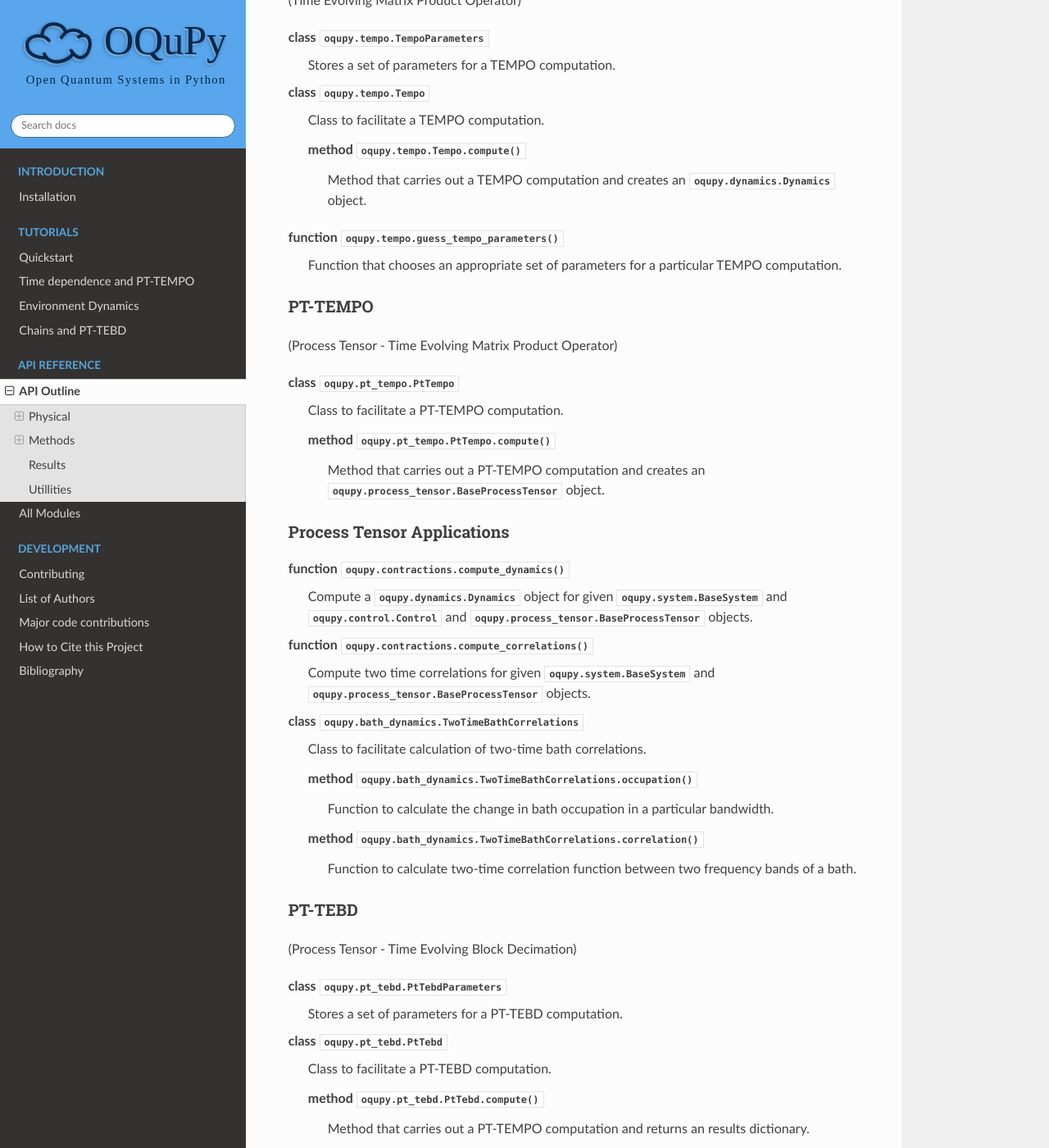
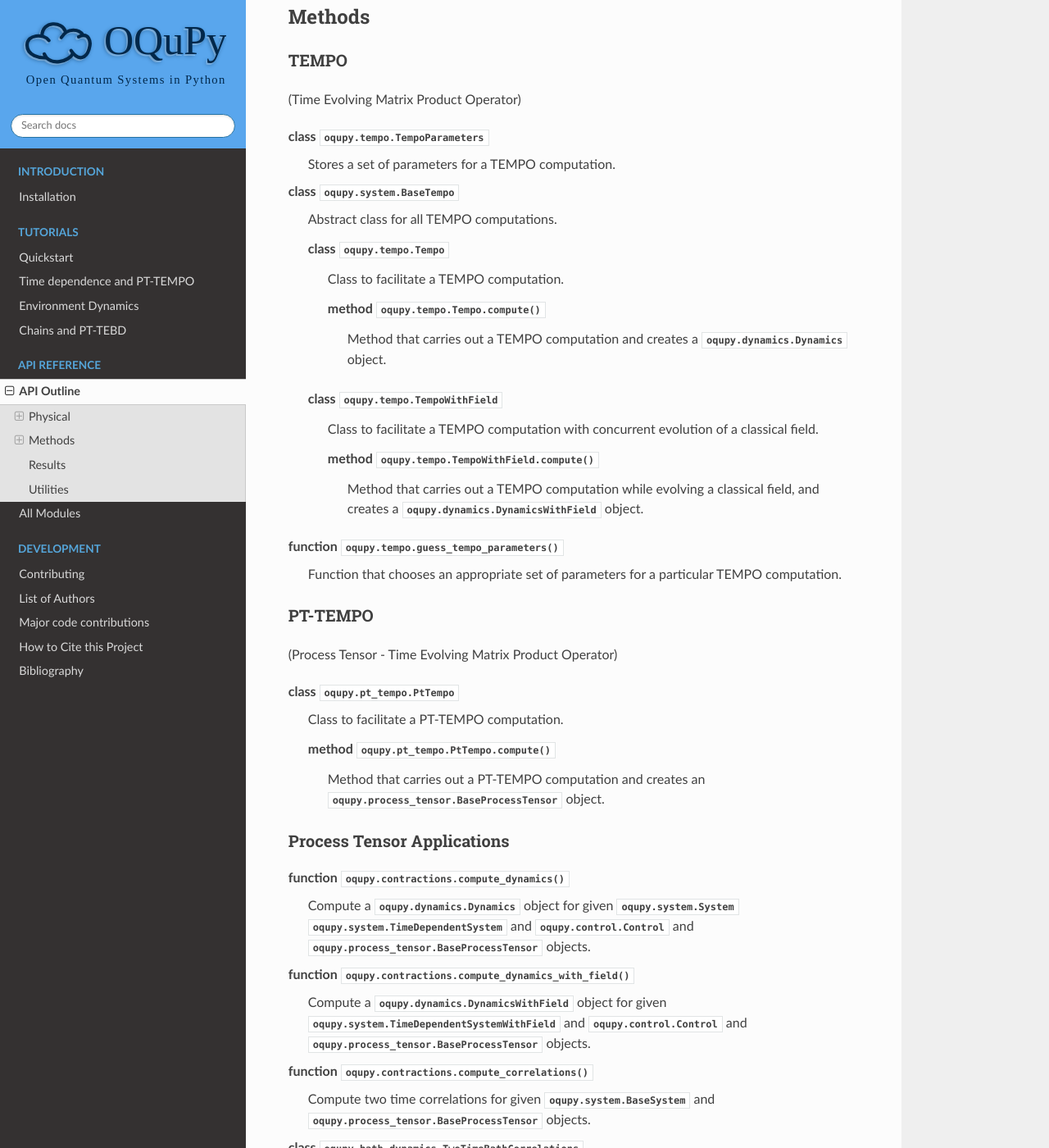
Before and after one commit to tempoCollaboration/OQuPy, a Sphinx documentation site: the page built from docs/pages/api.rst, in a window 1280 px wide and 1400 px high, scrolled down 1647 px. Shown: the whole window at 82% size. Built offline with Sphinx 7.4.7 and the Read the Docs theme 2.0.0, drawn with Linux system fonts in a browser that asks for light colours; some of the changed text lies outside the part shown.

Commit message:
updated API outline

```diff
--- a/docs/pages/api.rst
+++ b/docs/pages/api.rst
@@ -32,6 +32,11 @@ class :class:`oqupy.system.BaseSystem`
   class :class:`oqupy.system.TimeDependentSystem`
     Encodes a time dependent system Hamiltonian and possibly some additional
     time dependent Markovian decay.
+
+  class :class:`oqupy.system.TimeDependentSystemWithField`
+    Encodes a time dependent system Hamiltonian (and possibly some additional
+    time dependent Markovian decay) that couples to a classical field which
+    in turn evolves according to a prescribed Heisenberg equation of motion.
 
 class :class:`oqupy.system.SystemChain`
   Encodes a 1D chain of systems and possibly some additional Markovian decay.
@@ -78,12 +83,23 @@ TEMPO
 class :class:`oqupy.tempo.TempoParameters`
   Stores a set of parameters for a TEMPO computation.
 
-class :class:`oqupy.tempo.Tempo`
-  Class to facilitate a TEMPO computation.
+class :class:`oqupy.system.BaseTempo`
+  Abstract class for all TEMPO computations.
 
-  method :meth:`oqupy.tempo.Tempo.compute`
-    Method that carries out a TEMPO computation and creates an
-    :class:`oqupy.dynamics.Dynamics` object.
+  class :class:`oqupy.tempo.Tempo`
+    Class to facilitate a TEMPO computation.
+
+    method :meth:`oqupy.tempo.Tempo.compute`
+      Method that carries out a TEMPO computation and creates a
+      :class:`oqupy.dynamics.Dynamics` object.
+
+  class :class:`oqupy.tempo.TempoWithField`
+    Class to facilitate a TEMPO computation with concurrent evolution of
+    a classical field.
+
+    method :meth:`oqupy.tempo.TempoWithField.compute`
+      Method that carries out a TEMPO computation while evolving a classical
+      field, and creates a :class:`oqupy.dynamics.DynamicsWithField` object.
 
 function :func:`oqupy.tempo.guess_tempo_parameters`
   Function that chooses an appropriate set of parameters for a particular
@@ -107,7 +123,13 @@ Process Tensor Applications
 
 function :func:`oqupy.contractions.compute_dynamics`
   Compute a :class:`oqupy.dynamics.Dynamics` object for given
-  :class:`oqupy.system.BaseSystem` and
+  :class:`oqupy.system.System` :class:`oqupy.system.TimeDependentSystem` and
+  :class:`oqupy.control.Control` and
+  :class:`oqupy.process_tensor.BaseProcessTensor` objects.
+
+function :func:`oqupy.contractions.compute_dynamics_with_field`
+  Compute a :class:`oqupy.dynamics.DynamicsWithField` object for given
+  :class:`oqupy.system.TimeDependentSystemWithField` and
   :class:`oqupy.control.Control` and
   :class:`oqupy.process_tensor.BaseProcessTensor` objects.
 
@@ -151,14 +173,18 @@ class :class:`oqupy.dynamics.Dynamics`
   Object that encodes the discretized evolution of the reduced density matrix
   of a system.
 
+class :class:`oqupy.dynamics.DynamicsWithField`
+  Object that encodes the discretized evolution of the reduced density matrix
+  of a system together with that of a classical field.
+
 class :class:`oqupy.process_tensor.BaseProcessTensor`
   Object that encodes a so called process tensor (which captures all possible
   Markovian and non-Markovian interactions between some system and an
   environment).
 
 
-Utillities
-----------
+Utilities
+---------
 
 module :mod:`oqupy.operators`
   Supplies several commonly used operators, such as the Pauli matrices and spin
```
